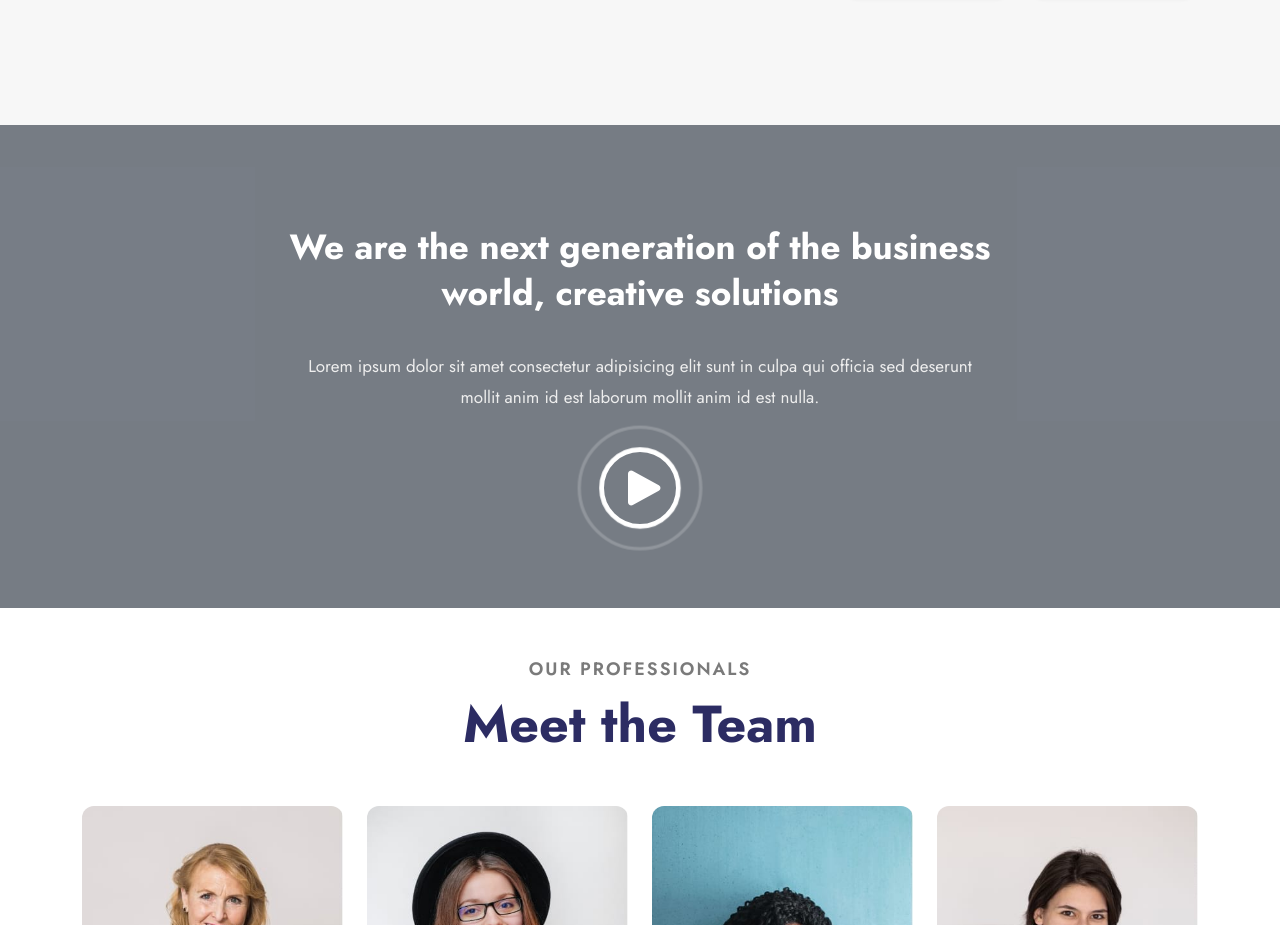
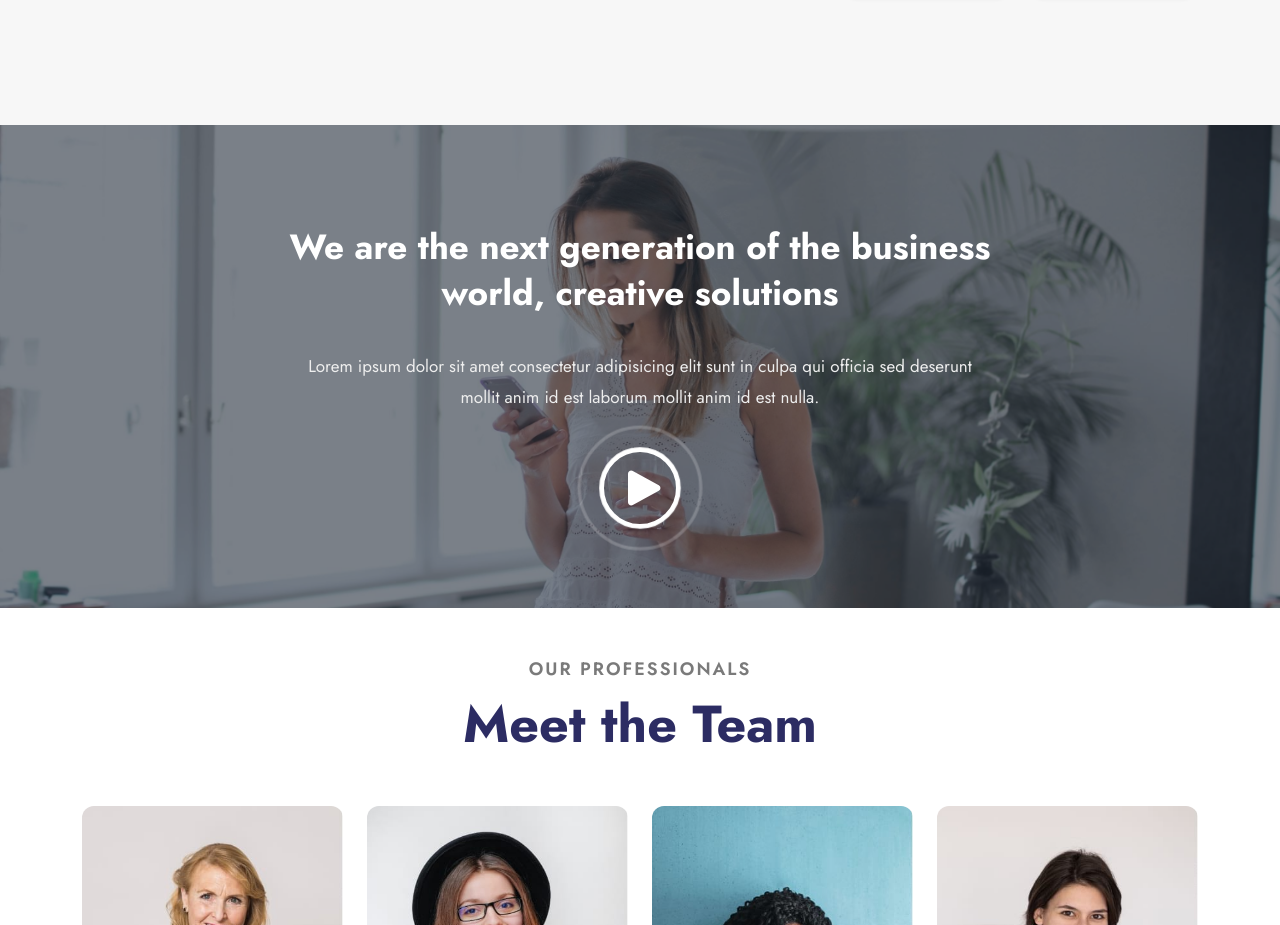
Before and after one commit to gtdanhwork/corpvision-group-1, a plain HTML site: page src/pages/about.html in a window 1280 px wide. Shown: the part 1104-2029 px from the top of the page. Drawn offline with nearby package versions, Linux system fonts and the light colour scheme; files that its build step writes are made by us from their sources; the site is published under a folder, as on GitHub Pages, so addresses that start at the root find nothing; files whose address does not match are found by name.

Commit message:
chỉnh limk hình CSS

```diff
--- a/src/styles/abount.css
+++ b/src/styles/abount.css
@@ -171,7 +171,7 @@
 /* VIDEO */
 .video-section {
     position: relative;
-    background-image: url(/corpvision-group-1/public/img/bg1.jpg);
+    background-image: url(.././../public/img/bg1.jpg);
     background-size: cover;
     background-position: center;
     background-repeat: no-repeat;
```
